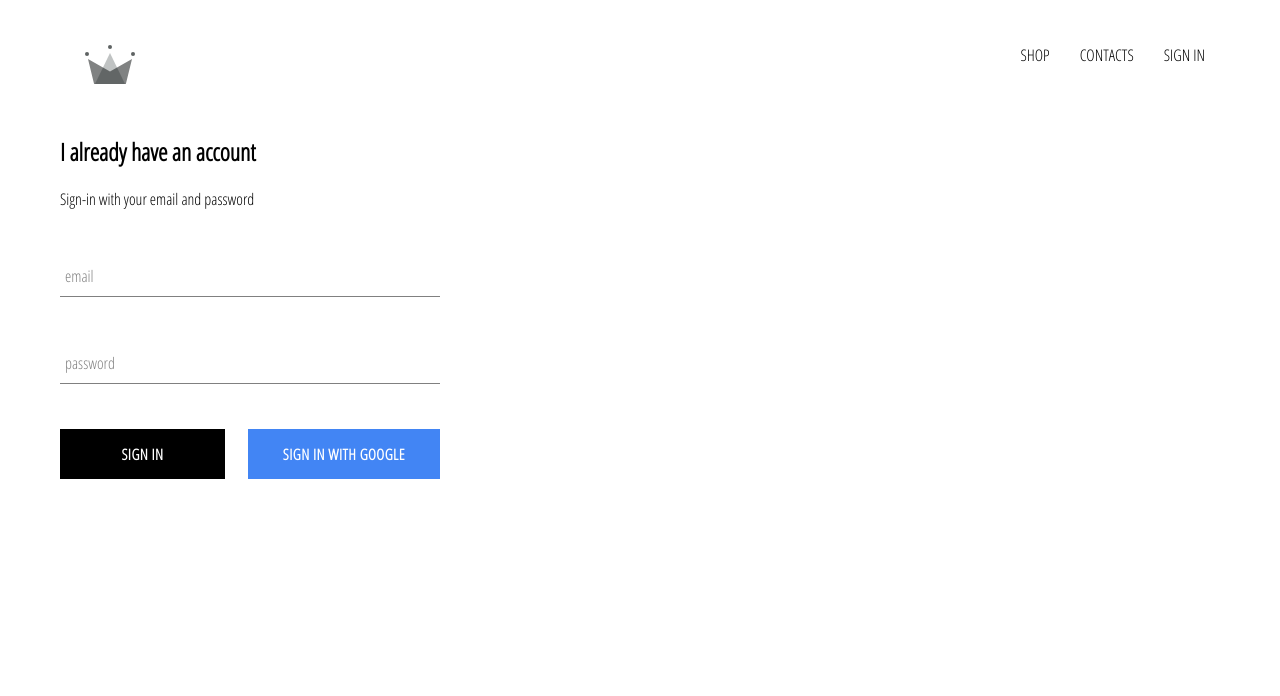
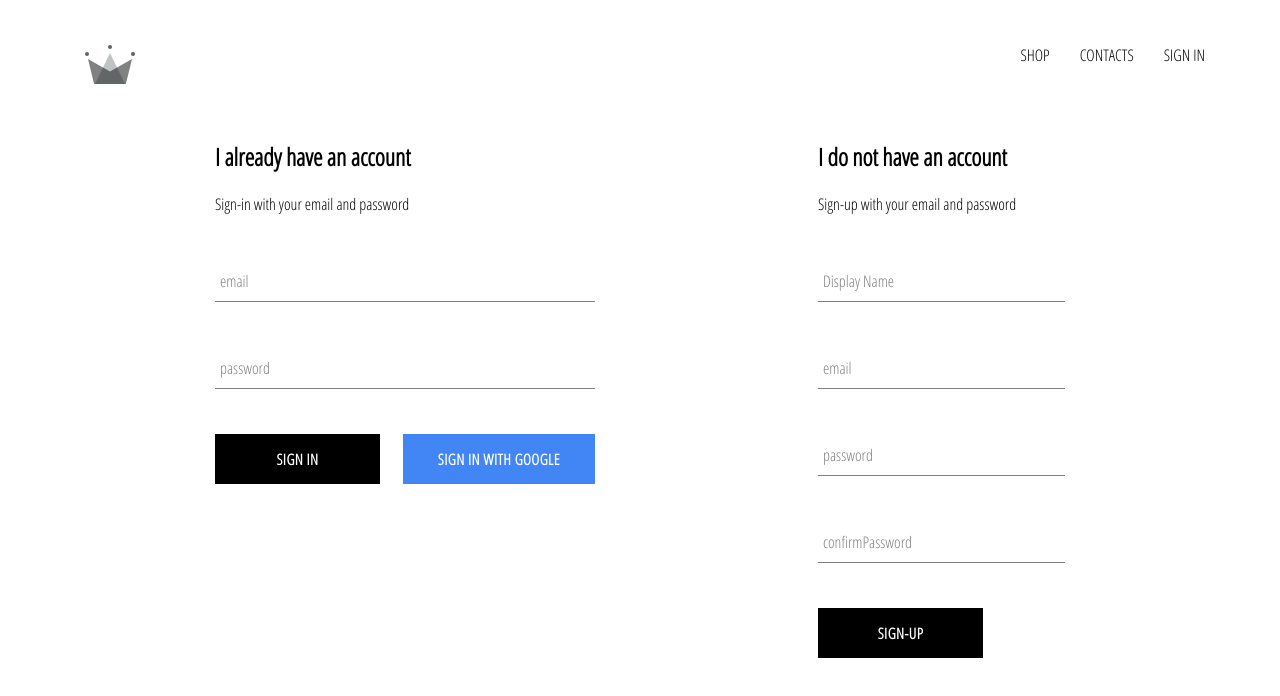
Before and after one commit to smitax21/kiddoz, a React (Create React App) app: page /signin in a window 1280 px wide. Shown: the top 696 px of the page. Built offline with nearby package versions, Linux system fonts and the light colour scheme; no server answers.

Commit message:
implemented firebase utils, included ability to store authenticated users into our firestore

```diff
--- a/src/App.js
+++ b/src/App.js
@@ -7,7 +7,7 @@
 import ShopPage from './Pages/shop/shop.component';
 import SignInAndSignUpPage from './Pages/sign-in-and-sign-up/sign-in-and-sign-up.component';
 import Header from './Components/header/header.component';
-import { auth } from './Firebase/firebase.utils';
+import { auth, createUserProfileDocument } from './Firebase/firebase.utils';
 
 class App extends React.Component {
   constructor() {
@@ -21,11 +21,24 @@
   unsubscribeFromAuth = null;
 
   componentDidMount() {
-    this.unsubscribeFromAuth = auth.onAuthStateChanged(user => {
-      this.setState({ currentUser: user });
+    this.unsubscribeFromAuth = auth.onAuthStateChanged(async userAuth => {
+      if(userAuth) {
+        const userRef = await createUserProfileDocument(userAuth);
 
-      console.log(user);
-    })
+        userRef.onSnapshot(snapShot => {
+          this.setState({
+            currentUser: {
+              id: snapShot.id,
+              ...snapShot.data()
+            }
+          });
+
+          console.log(this.state);
+        });
+
+      }
+      this.setState({ currentUser: userAuth });
+    });
   }
 
   componentWillUnmount() {
--- /dev/null
+++ b/src/Components/sign-up/sign-up.component.jsx
@@ -0,0 +1,102 @@
+import React from 'react';
+import FormInput from '../Form-input/form-input.component';
+import CustomButton from '../custom-button/custom-button.component';
+
+import { auth, createUserProfileDocument } from '../../Firebase/firebase.utils';
+
+import './sign-up.styles.scss';
+
+class SignUp extends React.Component{
+    constructor() {
+        super();
+
+        this.state = {
+            displayName : '',
+            email: '',
+            password: '',
+            confirmPassword: ''
+        }
+    }
+
+    handleSubmit = async event => {
+        event.preventDefault();
+
+        const { displayName, email, password, confirmPassword } = this.state;
+
+        if(password !== confirmPassword) {
+            alert("Ooops password does not match");
+            return;
+        }
+
+        try {
+            const { user } = await auth.createUserWithEmailAndPassword(email, password);
+
+            await createUserProfileDocument(user, {displayName});
+
+            this.setState({
+                displayName : '',
+                email: '',
+                password: '',
+                confirmPassword: ''
+            })
+
+
+        } catch(error) {
+            console.log(error);
+        }
+    }
+
+    handleChange = event => {
+        const { name, value } = event.target;
+
+        this.setState({[name]: value});
+    }
+
+    render() {
+        const { displayName, email, password, confirmPassword } = this.state;
+        return (
+            <div className='sign-out'>
+                <h2 className='title'> I do not have an account </h2>
+                <span>Sign-up with your email and password</span>
+                <form className='sign-up-form' onSubmit={this.handleSubmit}>
+                    <FormInput
+                        type = 'text'
+                        name = 'displayName'
+                        value = {displayName}
+                        onChange = {this.handleChange}
+                        label = 'Display Name'
+                        required
+                    />
+                    <FormInput
+                        type = 'email'
+                        name = 'email'
+                        value = {email}
+                        onChange = {this.handleChange}
+                        label = 'email'
+                        required
+                    />
+                    <FormInput
+                        type = 'password'
+                        name = 'password'
+                        value = {password}
+                        onChange = {this.handleChange}
+                        label = 'password'
+                        required
+                    />
+                    <FormInput
+                        type = 'password'
+                        name = 'confirmPassword'
+                        value = {confirmPassword}
+                        onChange = {this.handleChange}
+                        label = 'confirmPassword'
+                        required
+                    />
+                    <CustomButton type='submit'> SIGN-UP </CustomButton>
+
+                </form>
+            </div>
+        )
+    }
+}
+
+export default SignUp;
--- /dev/null
+++ b/src/Components/sign-up/sign-up.styles.scss
@@ -0,0 +1,9 @@
+.sign-up {
+    width: 380px;
+    display: flex;
+    flex-direction: column;
+
+    .title {
+        margin: 10px 0;
+    }
+}
--- a/src/Firebase/firebase.utils.js
+++ b/src/Firebase/firebase.utils.js
@@ -13,6 +13,32 @@
   measurementId: "G-0C8M2L1P8W"
 };
 
+  export const createUserProfileDocument = async (userAuth, additionalData) => {
+    if(!userAuth) return;
+
+    const userRef = firestore.doc(`users/${userAuth.uid}`);
+
+    const snapShot = await userRef.get();
+
+    if(!snapShot.exists) {
+      const { displayName, email } = userAuth;
+      const createdAt = new Date();
+
+      try {
+        await userRef.set({
+          displayName,
+          email,
+          createdAt,
+          ...additionalData
+        })
+      } catch(error) {
+        console.log('error creating user', error.message);
+      }
+    }
+
+    return userRef;
+  }
+
   firebase.initializeApp(config);
 
   export const auth = firebase.auth();
--- a/src/Pages/sign-in-and-sign-up/sign-in-and-sign-up.component.jsx
+++ b/src/Pages/sign-in-and-sign-up/sign-in-and-sign-up.component.jsx
@@ -1,11 +1,13 @@
 import React from 'react';
 import SignIn from '../../Components/Sign-in/sign-in.component';
+import SignUp from '../../Components/sign-up/sign-up.component';
 
 import './sign-in-and-sign-up.styles.scss';
 
 const SignInAndSignUpPage = () => (
-    <div>
+    <div className='sign-in-and-sign-up'>
         <SignIn />
+        <SignUp />
     </div>
 )
 
--- a/src/Pages/sign-in-and-sign-up/sign-in-and-sign-up.styles.scss
+++ b/src/Pages/sign-in-and-sign-up/sign-in-and-sign-up.styles.scss
@@ -0,0 +1,6 @@
+.sign-in-and-sign-up{
+    display: flex;
+    justify-content: space-between;
+    width: 850px;
+    margin: 30px auto;
+}
```
Lines whose indentation alone changed are shown as unchanged.
